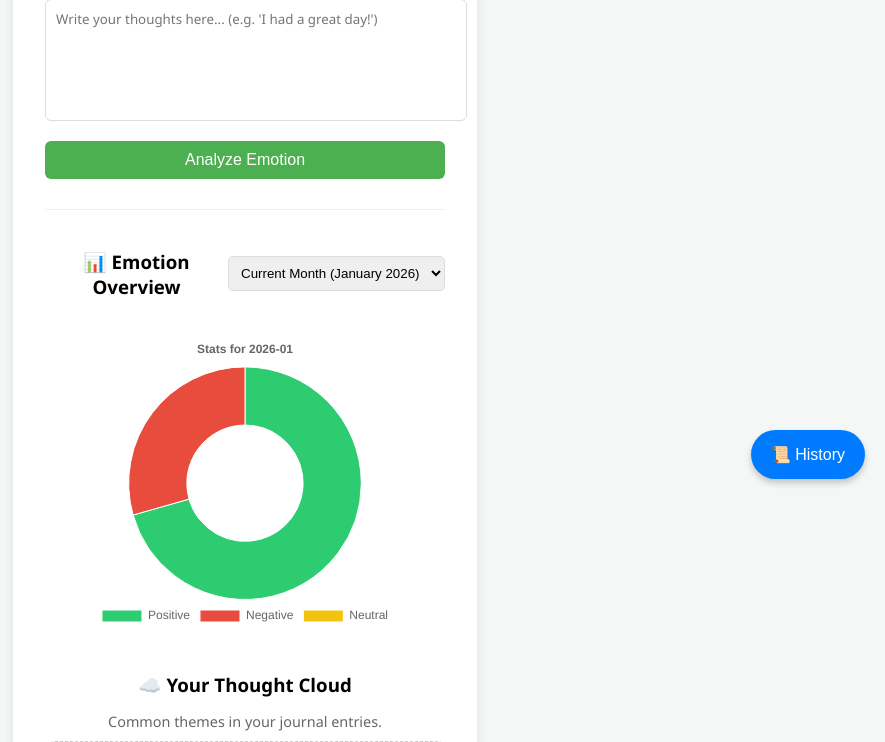
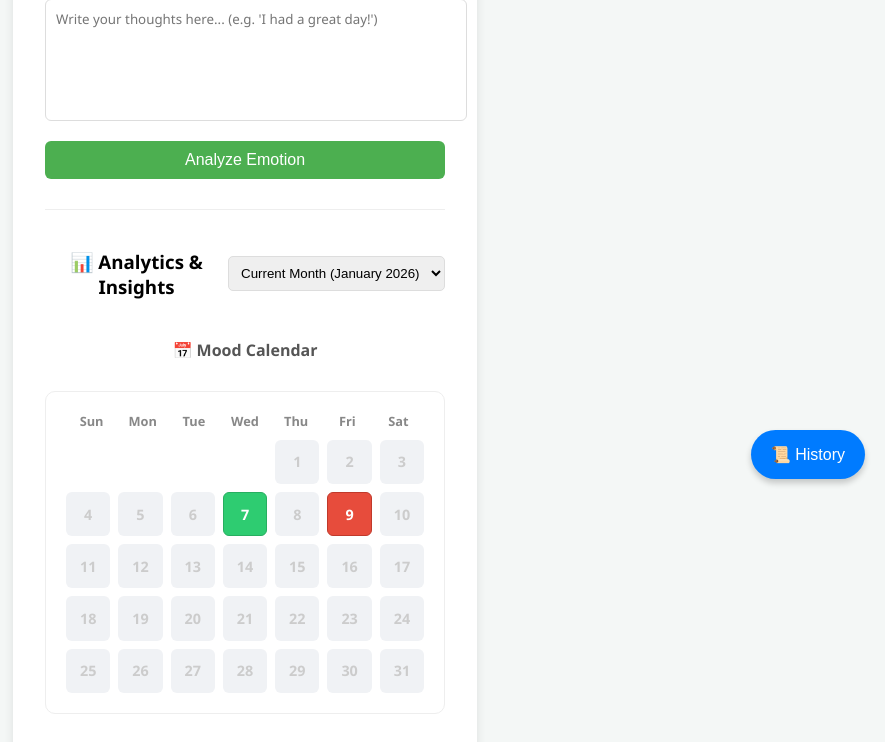
Before and after one commit to SawaniD-Weerathunga/mental-health-ai-journal, a Flask app: page / in a window 1280 px wide. Shown: the part 301-1043 px from the top of the page, without its empty margins (395-1280 px from the left). Run offline with Flask 3, Linux system fonts and the light colour scheme; a user stored in the database is signed in; data comes from the database, SQL or seed files in the repository; both versions use the stored data as it was after the commit; some libraries are stand-ins or nearby versions.

Commit message:
Implement: Mood Calendar (Heatmap)

```diff
--- a/backend/app.py
+++ b/backend/app.py
@@ -222,7 +222,7 @@ def get_stats():
         'period': f"{selected_year}-{selected_month}"
     })
 
-# --- ADD THIS TO app.py ---
+# --- WORD CLOUD DATA ENDPOINT ---
 from collections import Counter
 import re
 
@@ -270,5 +270,83 @@ def get_wordcloud_data():
 
     return jsonify(word_counts)
 
+# --- CALENDAR DATA ENDPOINT ---
+from collections import Counter
+
+@app.route('/api/calendar')
+@login_required
+def get_calendar_data():
+    month = request.args.get('month') # e.g., "01"
+    year = request.args.get('year')   # e.g., "2026"
+
+    if not month or not year:
+        now = datetime.now()
+        month = now.strftime('%m')
+        year = now.strftime('%Y')
+
+    date_filter = f"{year}-{month}"
+
+    conn = sqlite3.connect('journal.db')
+    c = conn.cursor()
+
+    # Get all entries for this month: Date (YYYY-MM-DD) and Emotion
+    # We use 'date(timestamp)' to strip the time part
+    c.execute("""
+        SELECT date(timestamp), emotion
+        FROM entries
+        WHERE user_id = ? AND strftime('%Y-%m', timestamp) = ?
+    """, (current_user.id, date_filter))
+
+    rows = c.fetchall()
+    conn.close()
+
+    # Logic: Group entries by day and find the most frequent emotion
+    daily_emotions = {}
+
+    # 1. Group data: {'2026-01-01': ['positive', 'negative', 'positive'], ...}
+    temp_data = {}
+    for r in rows:
+        day_date = r[0] # "2026-01-01"
+        emotion = r[1]
+        if day_date not in temp_data:
+            temp_data[day_date] = []
+        temp_data[day_date].append(emotion)
+
+    # 2. Find dominant emotion for each day
+    for day, emotion_list in temp_data.items():
+        # Counter gets the most common element. e.g. [('positive', 2), ('negative', 1)]
+        most_common = Counter(emotion_list).most_common(1)[0][0]
+        daily_emotions[day] = most_common
+
+    return jsonify(daily_emotions)
+
+# --- DAILY STATS ENDPOINT ---
+@app.route('/api/day_stats')
+@login_required
+def get_day_stats():
+    date_str = request.args.get('date') # Format: YYYY-MM-DD
+
+    conn = sqlite3.connect('journal.db')
+    c = conn.cursor()
+
+    # Count emotions for this specific day
+    # We filter by `date(timestamp)` to ignore the specific time (hour/min)
+    c.execute("""
+        SELECT emotion, COUNT(*)
+        FROM entries
+        WHERE user_id = ? AND date(timestamp) = ?
+        GROUP BY emotion
+    """, (current_user.id, date_str))
+
+    rows = c.fetchall() # Returns list like [('positive', 2), ('negative', 1)]
+    conn.close()
+
+    # Convert to dictionary
+    stats = {'positive': 0, 'negative': 0, 'neutral': 0}
+    for r in rows:
+        stats[r[0]] = r[1]
+
+    return jsonify(stats)
+
 if __name__ == '__main__':
     app.run(debug=True, port=5000)
--- a/backend/static/script.js
+++ b/backend/static/script.js
@@ -19,7 +19,6 @@ async function analyzeEmotion() {
             body: JSON.stringify({ text: text })
         });
 
-        // Check if user is not logged in (Unauthorized)
         if (response.status === 401 || response.type === 'opaqueredirect' || response.redirected) {
              window.location.href = "/login";
              return;
@@ -27,14 +26,13 @@ async function analyzeEmotion() {
 
         const data = await response.json();
 
-        // Show Result
         emotionResult.innerText = `Emotion: ${data.emotion}`;
         suggestionText.innerText = `💡 ${data.suggestion}`;
         resultDiv.style.display = "block";
 
-        // Refresh History & Chart immediately so the new entry shows up
+        // Refresh Everything
         loadHistory();
-        loadChart();
+        updateDashboard(); // Updates Chart, Cloud, and Calendar
 
     } catch (error) {
         console.error("Error:", error);
@@ -43,45 +41,34 @@ async function analyzeEmotion() {
 }
 
 // =========================================
-// 2. HISTORY LOADING LOGIC (UPDATED WITH FILTER)
+// 2. HISTORY LOGIC
 // =========================================
 async function loadHistory() {
     try {
-        // 1. Check the dropdown inside the modal
         const picker = document.getElementById('historyMonthPicker');
         let selectedDate = picker ? picker.value : "";
 
-        // 2. Build the URL based on selection
         let url = "/history";
-
-        // If a specific month is selected (value is not empty)
         if (selectedDate) {
             const [year, month] = selectedDate.split('-');
             url += `?month=${month}&year=${year}`;
         }
 
         const response = await fetch(url);
-
-        if (response.status === 401 || response.redirected) {
-            return; // Stop loading if not logged in
-        }
+        if (response.status === 401 || response.redirected) return;
 
         const history = await response.json();
+        const list = document.getElementById("historyList");
+        list.innerHTML = "";
 
-        // Target the div inside the modal
-        const list = document.getElementById("historyList");
-        list.innerHTML = ""; // Clear list
-
-        // Handle case where no entries exist for that month
         if (history.length === 0) {
-            list.innerHTML = "<p style='text-align:center; color:#777; padding:20px;'>No entries found for this period.</p>";
+            list.innerHTML = "<p style='text-align:center; color:#777; padding:20px;'>No entries found.</p>";
             return;
         }
 
         history.forEach(entry => {
             const item = document.createElement("div");
             item.className = `history-item ${entry.emotion}`;
-
             item.innerHTML = `
                 <strong>${entry.emotion.toUpperCase()}</strong>: ${entry.content} <br>
                 <span class="history-date">${entry.timestamp}</span>
@@ -93,9 +80,6 @@ async function loadHistory() {
     }
 }
 
-// =========================================
-// 3. MODAL (POP-UP) CONTROL LOGIC
-// =========================================
 function openHistory() {
     document.getElementById('historyModal').style.display = 'flex';
 }
@@ -104,26 +88,16 @@ function closeHistory() {
     document.getElementById('historyModal').style.display = 'none';
 }
 
-window.onclick = function(event) {
-    const modal = document.getElementById('historyModal');
-    if (event.target == modal) {
-        closeHistory();
-    }
-}
-
 // =========================================
-// 4. CHART & DROPDOWN LOGIC
+// 3. CHART & ANALYTICS HELPER
 // =========================================
 let myChart = null;
 
-// A. Helper to create month options (Used for both Chart and History)
 function createMonthOptions(selectElementId, includeDefault = false) {
     const picker = document.getElementById(selectElementId);
-    if (!picker) return; // Guard clause in case element is missing
+    if (!picker) return;
 
     const today = new Date();
-
-    // Clear existing options first (optional, prevents duplicates if run twice)
     picker.innerHTML = "";
 
     if (includeDefault) {
@@ -135,7 +109,6 @@ function createMonthOptions(selectElementId, includeDefault = false) {
 
     for (let i = 0; i < 12; i++) {
         const d = new Date(today.getFullYear(), today.getMonth() - i, 1);
-
         const year = d.getFullYear();
         const month = ("0" + (d.getMonth() + 1)).slice(-2);
         const value = `${year}-${month}`;
@@ -143,31 +116,33 @@ function createMonthOptions(selectElementId, includeDefault = false) {
 
         const option = document.createElement("option");
         option.value = value;
-        // Logic: specific text for the first item if needed
         if (!includeDefault && i === 0) {
             option.text = `Current Month (${label})`;
         } else {
             option.text = label;
         }
-
         picker.appendChild(option);
     }
 }
 
-// B. Load Chart function
+// =========================================
+// 4. CHART LOADING
+// =========================================
 async function loadChart() {
     try {
         const picker = document.getElementById('monthPicker');
         let selectedDate = picker ? picker.value : "";
 
-        if (!selectedDate) selectedDate = "";
+        // Handle empty initial state
+        if (!selectedDate) {
+             const now = new Date();
+             selectedDate = `${now.getFullYear()}-${("0" + (now.getMonth() + 1)).slice(-2)}`;
+        }
 
         const [year, month] = selectedDate.split('-');
 
         let url = '/api/stats';
-        if (year && month) {
-            url += `?month=${month}&year=${year}`;
-        }
+        if (year && month) url += `?month=${month}&year=${year}`;
 
         const response = await fetch(url);
         if (!response.ok) return;
@@ -175,16 +150,13 @@ async function loadChart() {
         const data = await response.json();
         const ctx = document.getElementById('emotionChart').getContext('2d');
 
-        if (myChart) {
-            myChart.destroy();
-        }
+        if (myChart) myChart.destroy();
 
         myChart = new Chart(ctx, {
             type: 'doughnut',
             data: {
                 labels: ['Positive', 'Negative', 'Neutral'],
                 datasets: [{
-                    label: 'Entries',
                     data: [data.positive, data.negative, data.neutral],
                     backgroundColor: ['#2ecc71', '#e74c3c', '#f1c40f'],
                     borderWidth: 1
@@ -195,57 +167,35 @@ async function loadChart() {
                 maintainAspectRatio: false,
                 plugins: {
                     legend: { position: 'bottom' },
-                    title: {
-                        display: true,
-                        text: `Stats for ${selectedDate || 'Current Month'}`
-                    }
+                    title: { display: true, text: `Stats for ${selectedDate}` }
                 }
             }
         });
-
     } catch (error) {
         console.error("Error loading chart:", error);
     }
 }
 
 // =========================================
-// 5. INITIALIZATION
-// =========================================
-window.onload = function() {
-    // 1. Setup the Dropdown for the CHART (Main Dashboard)
-    createMonthOptions('monthPicker', false);
-
-    // 2. Setup the Dropdown for the HISTORY (Modal)
-    createMonthOptions('historyMonthPicker', true);
-
-    // 3. Load Data
-    loadHistory();
-    loadChart();
-};
-
-// =========================================
-// 6. WORD CLOUD LOGIC
+// 5. WORD CLOUD LOGIC
 // =========================================
 async function loadWordCloud() {
     try {
         const response = await fetch('/api/wordcloud');
         if (!response.ok) return;
 
-        const data = await response.json(); // Returns [['happy', 10], ['work', 5]...]
-
+        const data = await response.json();
         const canvas = document.getElementById('wordCloudCanvas');
 
-        // Check if user has enough data
         if (data.length === 0) {
             const ctx = canvas.getContext('2d');
+            ctx.clearRect(0, 0, canvas.width, canvas.height); // Clear previous
             ctx.font = "20px Arial";
             ctx.fillStyle = "#888";
             ctx.fillText("Write more entries to see your cloud!", 50, 50);
             return;
         }
 
-        // Adjust the "weight factor" (size) based on how frequently words appear
-        // This math ensures the words aren't too tiny or too huge
         const maxCount = data[0][1];
         const weightFactor = 40 / maxCount;
 
@@ -253,30 +203,135 @@ async function loadWordCloud() {
             list: data,
             gridSize: 8,
             weightFactor: function (size) {
-                // Ensure a minimum size of 15px, scale others relative to max
                 return Math.max(15, size * weightFactor * 3);
             },
             fontFamily: 'Segoe UI, sans-serif',
-            color: 'random-dark', // Random colors for variety
-            rotateRatio: 0.5,     // 50% chance of word being rotated
+            color: 'random-dark',
+            rotateRatio: 0.5,
             backgroundColor: 'transparent'
         });
-
     } catch (error) {
         console.error("Error loading word cloud:", error);
     }
 }
 
 // =========================================
-// 7. INITIALIZATION (UPDATED)
+// 6. CALENDAR & DAY STATS LOGIC
 // =========================================
+async function loadCalendar() {
+    try {
+        const picker = document.getElementById('monthPicker');
+        let selectedDate = picker ? picker.value : "";
+
+        if (!selectedDate) {
+            const now = new Date();
+            selectedDate = `${now.getFullYear()}-${("0" + (now.getMonth() + 1)).slice(-2)}`;
+        }
+
+        const [year, month] = selectedDate.split('-').map(Number);
+        const response = await fetch(`/api/calendar?month=${("0" + month).slice(-2)}&year=${year}`);
+        const moodData = await response.json();
+
+        const grid = document.getElementById('calendarGrid');
+        grid.innerHTML = "";
+
+        const daysInMonth = new Date(year, month, 0).getDate();
+        const firstDayIndex = new Date(year, month - 1, 1).getDay();
+
+        // Empty slots
+        for (let i = 0; i < firstDayIndex; i++) {
+            const emptyDiv = document.createElement('div');
+            emptyDiv.className = 'day-box empty';
+            grid.appendChild(emptyDiv);
+        }
+
+        // Days
+        for (let day = 1; day <= daysInMonth; day++) {
+            const dayDiv = document.createElement('div');
+            dayDiv.innerText = day;
+
+            const dateKey = `${year}-${("0" + month).slice(-2)}-${("0" + day).slice(-2)}`;
+            let className = 'day-box';
+
+            if (moodData[dateKey]) {
+                className += ` ${moodData[dateKey]}`;
+                dayDiv.title = `Mood: ${moodData[dateKey].toUpperCase()}`;
+            }
+
+            // Click event to open Day Stats
+            dayDiv.onclick = () => openDayStats(dateKey);
+            dayDiv.style.cursor = "pointer";
+
+            dayDiv.className = className;
+            grid.appendChild(dayDiv);
+        }
+    } catch (error) {
+        console.error("Error loading calendar:", error);
+    }
+}
+
+// Function to open the Day Stats Modal
+async function openDayStats(dateStr) {
+    try {
+        const response = await fetch(`/api/day_stats?date=${dateStr}`);
+        const data = await response.json();
+
+        const total = data.positive + data.negative + data.neutral;
+
+        if (total === 0) {
+            alert("No entries found for this date.");
+            return;
+        }
+
+        const posPct = ((data.positive / total) * 100).toFixed(0);
+        const negPct = ((data.negative / total) * 100).toFixed(0);
+        const neuPct = ((data.neutral / total) * 100).toFixed(0);
+
+        document.getElementById('dayModalTitle').innerText = `📅 Analysis for ${dateStr}`;
+
+        document.getElementById('dayPosText').innerText = `${posPct}% (${data.positive})`;
+        document.getElementById('dayPosBar').style.width = `${posPct}%`;
+
+        document.getElementById('dayNegText').innerText = `${negPct}% (${data.negative})`;
+        document.getElementById('dayNegBar').style.width = `${negPct}%`;
+
+        document.getElementById('dayNeuText').innerText = `${neuPct}% (${data.neutral})`;
+        document.getElementById('dayNeuBar').style.width = `${neuPct}%`;
+
+        document.getElementById('dayTotalText').innerText = `Total Entries: ${total}`;
+        document.getElementById('dayModal').style.display = 'flex';
+
+    } catch (error) {
+        console.error("Error opening day stats:", error);
+    }
+}
+
+function closeDayModal() {
+    document.getElementById('dayModal').style.display = 'none';
+}
+
+// =========================================
+// 7. INITIALIZATION & UTILS
+// =========================================
+function updateDashboard() {
+    loadChart();
+    loadWordCloud();
+    loadCalendar();
+}
+
+// Global click listener to close modals
+window.onclick = function(event) {
+    const hModal = document.getElementById('historyModal');
+    const dModal = document.getElementById('dayModal');
+    if (event.target == hModal) closeHistory();
+    if (event.target == dModal) closeDayModal();
+}
+
 window.onload = function() {
     createMonthOptions('monthPicker', false);
     createMonthOptions('historyMonthPicker', true);
 
     loadHistory();
-    loadChart();
-
-    // NEW: Load the word cloud
-    loadWordCloud();
+    // Load Dashboard (Chart, Cloud, Calendar)
+    updateDashboard();
 };
--- a/backend/static/style.css
+++ b/backend/static/style.css
@@ -163,3 +163,59 @@ button:hover {
 .history-list {
     overflow-y: auto;
 }
+
+/* --- CALENDAR HEATMAP STYLES --- */
+.calendar-wrapper {
+    margin-top: 30px;
+    padding: 20px;
+    background: #fff;
+    border: 1px solid #eee;
+    border-radius: 10px;
+}
+
+.calendar-header {
+    display: grid;
+    grid-template-columns: repeat(7, 1fr);
+    margin-bottom: 10px;
+    font-weight: bold;
+    color: #888;
+    text-align: center;
+    font-size: 0.8em;
+}
+
+.calendar-grid {
+    display: grid;
+    grid-template-columns: repeat(7, 1fr); /* 7 Days a week */
+    gap: 8px;
+}
+
+.day-box {
+    aspect-ratio: 1 / 1; /* Keeps them square */
+    border-radius: 6px;
+    background-color: #f0f2f5; /* Default (Empty) */
+    display: flex;
+    justify-content: center;
+    align-items: center;
+    font-size: 0.9em;
+    font-weight: bold;
+    color: #ccc;
+    position: relative;
+    cursor: default;
+    transition: transform 0.2s;
+}
+
+.day-box:hover {
+    transform: scale(1.1);
+    z-index: 2;
+}
+
+/* Colors based on Dominant Emotion */
+.day-box.positive { background-color: #2ecc71; color: white; border: 1px solid #27ae60; }
+.day-box.negative { background-color: #e74c3c; color: white; border: 1px solid #c0392b; }
+.day-box.neutral  { background-color: #f1c40f; color: white; border: 1px solid #d4ac0d; }
+
+/* Empty slots for days before the 1st of the month */
+.day-box.empty {
+    background: transparent;
+    cursor: default;
+}
--- a/backend/templates/index.html
+++ b/backend/templates/index.html
@@ -8,7 +8,6 @@
     <link rel="stylesheet" href="/static/style.css">
 
     <script src="https://cdn.jsdelivr.net/npm/chart.js"></script>
-
     <script src="https://cdnjs.cloudflare.com/ajax/libs/wordcloud2.js/1.2.2/wordcloud2.min.js"></script>
 </head>
 
@@ -36,11 +35,18 @@
         <div class="analytics-section" style="margin-top: 30px; padding-top: 20px; border-top: 1px solid #eee;">
 
             <div style="display: flex; justify-content: space-between; align-items: center; margin-bottom: 15px;">
-                <h3>📊 Emotion Overview</h3>
-
-                <select id="monthPicker" onchange="loadChart()"
+                <h3>📊 Analytics & Insights</h3>
+                <select id="monthPicker" onchange="updateDashboard()"
                     style="padding: 8px; border-radius: 5px; border: 1px solid #ddd; cursor: pointer;">
                 </select>
+            </div>
+
+            <h4 style="margin-bottom: 10px; color: #555;">📅 Mood Calendar</h4>
+            <div class="calendar-wrapper" style="margin-bottom: 40px;">
+                <div class="calendar-header">
+                    <div>Sun</div><div>Mon</div><div>Tue</div><div>Wed</div><div>Thu</div><div>Fri</div><div>Sat</div>
+                </div>
+                <div id="calendarGrid" class="calendar-grid"></div>
             </div>
 
             <div style="height: 300px; width: 100%; display: flex; justify-content: center; margin-bottom: 40px;">
@@ -49,7 +55,6 @@
 
             <h3 style="margin-bottom: 15px;">☁️ Your Thought Cloud</h3>
             <p style="font-size: 0.9em; color: #666; margin-bottom: 10px;">Common themes in your journal entries.</p>
-
             <div style="width: 100%; height: 300px; border: 1px dashed #ccc; border-radius: 10px; position: relative; background: #fafafa;">
                 <canvas id="wordCloudCanvas" width="800" height="600" style="width: 100%; height: 100%;"></canvas>
             </div>
@@ -63,42 +68,52 @@
 
     <div id="historyModal" class="modal-overlay">
         <div class="modal-content">
-
             <div class="modal-header" style="flex-wrap: wrap; gap: 10px;">
                 <h3>📜 History</h3>
-
                 <select id="historyMonthPicker" onchange="loadHistory()"
                     style="padding: 5px; border-radius: 5px; border: 1px solid #ddd; flex-grow: 1;">
                     <option value="">All Recent Entries</option>
                 </select>
-
                 <span class="close-btn" onclick="closeHistory()">&times;</span>
             </div>
+            <div class="history-list" id="historyList"></div>
+        </div>
+    </div>
 
-            <div class="history-list" id="historyList">
+    <div id="dayModal" class="modal-overlay">
+        <div class="modal-content" style="max-width: 400px; text-align: center;">
+            <div class="modal-header">
+                <h3 id="dayModalTitle">📅 Analysis</h3>
+                <span class="close-btn" onclick="closeDayModal()">&times;</span>
+            </div>
+            <div style="padding: 20px;">
+                <div style="margin-bottom: 15px; text-align: left;">
+                    <span style="font-weight: bold; color: #2ecc71;">Positive</span>
+                    <span id="dayPosText" style="float: right;">0%</span>
+                    <div style="background: #eee; height: 10px; border-radius: 5px; overflow: hidden; margin-top: 5px;">
+                        <div id="dayPosBar" style="height: 100%; width: 0%; background: #2ecc71; transition: width 0.3s;"></div>
+                    </div>
+                </div>
+                <div style="margin-bottom: 15px; text-align: left;">
+                    <span style="font-weight: bold; color: #e74c3c;">Negative</span>
+                    <span id="dayNegText" style="float: right;">0%</span>
+                    <div style="background: #eee; height: 10px; border-radius: 5px; overflow: hidden; margin-top: 5px;">
+                        <div id="dayNegBar" style="height: 100%; width: 0%; background: #e74c3c; transition: width 0.3s;"></div>
+                    </div>
+                </div>
+                <div style="margin-bottom: 15px; text-align: left;">
+                    <span style="font-weight: bold; color: #f1c40f;">Neutral</span>
+                    <span id="dayNeuText" style="float: right;">0%</span>
+                    <div style="background: #eee; height: 10px; border-radius: 5px; overflow: hidden; margin-top: 5px;">
+                        <div id="dayNeuBar" style="height: 100%; width: 0%; background: #f1c40f; transition: width 0.3s;"></div>
+                    </div>
+                </div>
+                <p id="dayTotalText" style="margin-top: 20px; color: #666; font-size: 0.9em;"></p>
             </div>
         </div>
     </div>
 
     <script src="/static/script.js"></script>
 
-    <script>
-        function openHistory() {
-            document.getElementById('historyModal').style.display = 'flex';
-        }
-
-        function closeHistory() {
-            document.getElementById('historyModal').style.display = 'none';
-        }
-
-        // Close modal if clicking outside the white box
-        window.onclick = function (event) {
-            const modal = document.getElementById('historyModal');
-            if (event.target == modal) {
-                closeHistory();
-            }
-        }
-    </script>
 </body>
-
 </html>
```
Also changed, not shown: backend/journal.db.
